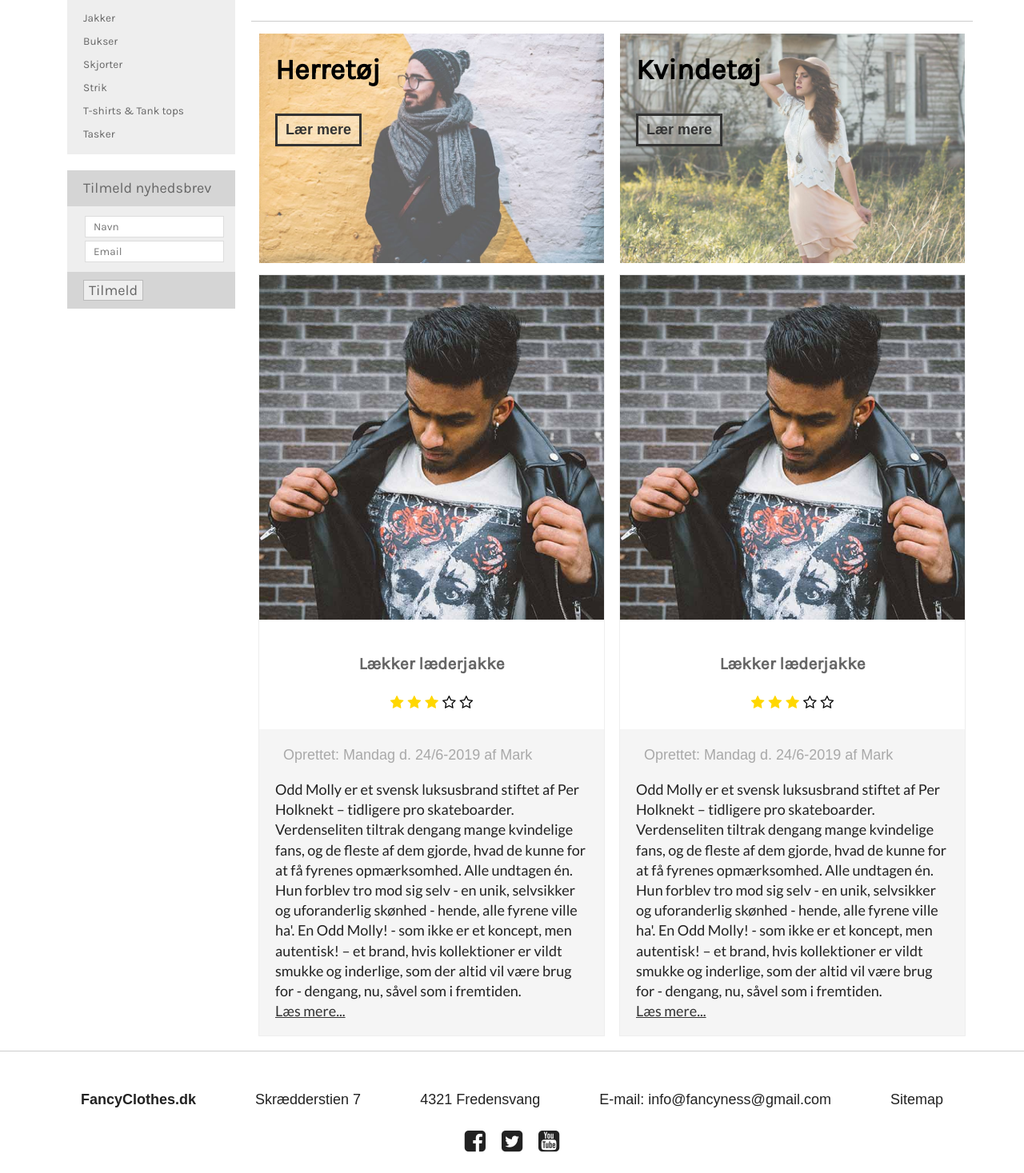
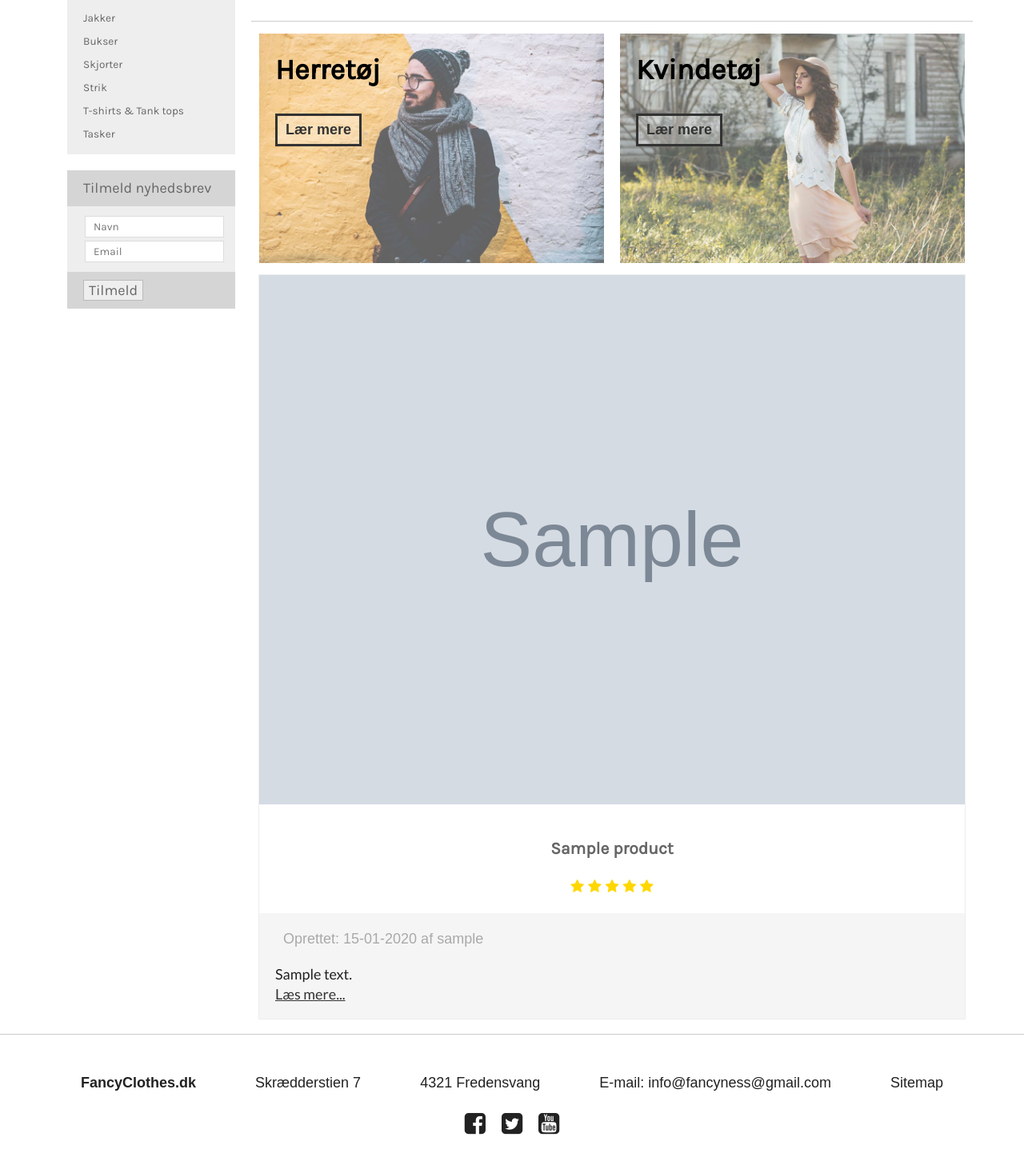
Before and after one commit to gjesing/V31Eksamen, a PHP site: page / in a window 1280 px wide. Shown: the part 1045-2512 px from the top of the page at 80% size. After the commit the page ends 2464 px from the top, so only its background shows below. Run offline with PHP 8.4, Linux system fonts and the light colour scheme; tables that the repository leaves empty or names only in its code hold one stand-in row (values such as "Sample post"); grey boxes marked "Sample" are stand-in pictures.

Commit message:
Articles in index.php is now generated from database using getProducts.php in assets

```diff
--- /dev/null
+++ b/assets/getProducts.php
@@ -0,0 +1,34 @@
+<?php
+require "connect.php";
+
+$statement = $dbh->prepare("SELECT products.productId, products.heading, products.imgUrl, products.imgAlt, products.creationTime, products.description, products.userId, users.username, products.stars, productCategories.categoryName FROM products JOIN Users ON Products.userId=Users.userId JOIN ProductCategories ON Products.categoryId=ProductCategories.categoryId ORDER BY products.creationTime DESC");
+$statement->execute();
+
+while ($row = $statement->fetch(PDO::FETCH_ASSOC)) {
+    ?>
+    <article>
+        <img src="img/<?php echo $row['imgUrl']; ?>" alt="<?php echo $row['imgAlt']; ?>">
+        <div class="info">
+            <h3><?php echo $row['heading']; ?></h3>
+            <div class="stars">
+                <i <?php echo $row['stars'] >= 1 ? 'class="fa fa-star"' : 'class="fa fa-star-o"'; ?> aria-hidden='true'></i>
+                <i <?php echo $row['stars'] >= 2 ? 'class="fa fa-star"' : 'class="fa fa-star-o"'; ?> aria-hidden='true'></i>
+                <i <?php echo $row['stars'] >= 3 ? 'class="fa fa-star"' : 'class="fa fa-star-o"'; ?> aria-hidden='true'></i>
+                <i <?php echo $row['stars'] >= 4 ? 'class="fa fa-star"' : 'class="fa fa-star-o"'; ?> aria-hidden='true'></i>
+                <i <?php echo $row['stars'] >= 5 ? 'class="fa fa-star"' : 'class="fa fa-star-o"'; ?> aria-hidden='true'></i>
+            </div>
+        </div>
+        <div class="description">
+            <div class="published">
+                Oprettet: <?php echo date('d-m-Y', strtotime($row['creationTime'])) . " af " . $row['username']; ?>
+            </div>
+            <p><?php echo $row['description']; ?>
+                <a href="#">Læs mere...</a></p>
+            <!-- Mulighed for sletning herunder -->
+        </div>
+    </article>
+<?php
+}
+
+$dbh = null;
+?>
--- a/index.php
+++ b/index.php
@@ -101,48 +101,7 @@ include "header.php";
             </div>
         </div>
         <div class="frontProducts">
-            <article>
-                <img src="img/produkt1.jpg" alt="Lækker læderjakke>">
-                <div class="info">
-                    <h3>Lækker læderjakke</h3>
-                    <div class="stars">
-                        <i class='fa fa-star' aria-hidden='true'></i>
-                        <i class='fa fa-star' aria-hidden='true'></i>
-                        <i class='fa fa-star' aria-hidden='true'></i>
-                        <i class='fa fa-star-o' aria-hidden='true'></i>
-                        <i class='fa fa-star-o' aria-hidden='true'></i>
-                    </div>
-                </div>
-                <div class="description">
-                    <div class="published">
-                        Oprettet: Mandag d. 24/6-2019 af Mark
-                    </div>
-                    <p>Odd Molly er et svensk luksusbrand stiftet af Per Holknekt – tidligere pro skateboarder. Verdenseliten tiltrak dengang mange kvindelige fans, og de fleste af dem gjorde, hvad de kunne for at få fyrenes opmærksomhed. Alle undtagen én. Hun forblev tro mod sig selv - en unik, selvsikker og uforanderlig skønhed - hende, alle fyrene ville ha'. En Odd Molly! - som ikke er et koncept, men autentisk! – et brand, hvis kollektioner er vildt smukke og inderlige, som der altid vil være brug for - dengang, nu, såvel som i fremtiden.
-                        <a href="#">Læs mere...</a></p>
-                    <!-- Mulighed for sletning herunder -->
-                </div>
-            </article>
-            <article>
-                <img src="img/produkt1.jpg" alt="Lækker læderjakke>">
-                <div class="info">
-                    <h3>Lækker læderjakke</h3>
-                    <div class="stars">
-                        <i class='fa fa-star' aria-hidden='true'></i>
-                        <i class='fa fa-star' aria-hidden='true'></i>
-                        <i class='fa fa-star' aria-hidden='true'></i>
-                        <i class='fa fa-star-o' aria-hidden='true'></i>
-                        <i class='fa fa-star-o' aria-hidden='true'></i>
-                    </div>
-                </div>
-                <div class="description">
-                    <div class="published">
-                        Oprettet: Mandag d. 24/6-2019 af Mark
-                    </div>
-                    <p>Odd Molly er et svensk luksusbrand stiftet af Per Holknekt – tidligere pro skateboarder. Verdenseliten tiltrak dengang mange kvindelige fans, og de fleste af dem gjorde, hvad de kunne for at få fyrenes opmærksomhed. Alle undtagen én. Hun forblev tro mod sig selv - en unik, selvsikker og uforanderlig skønhed - hende, alle fyrene ville ha'. En Odd Molly! - som ikke er et koncept, men autentisk! – et brand, hvis kollektioner er vildt smukke og inderlige, som der altid vil være brug for - dengang, nu, såvel som i fremtiden.
-                        <a href="#">Læs mere...</a></p>
-                    <!-- Mulighed for sletning herunder -->
-                </div>
-            </article>
+            <?php require "assets/getProducts.php" ?>
         </div>
     </div>
 </main>
```
